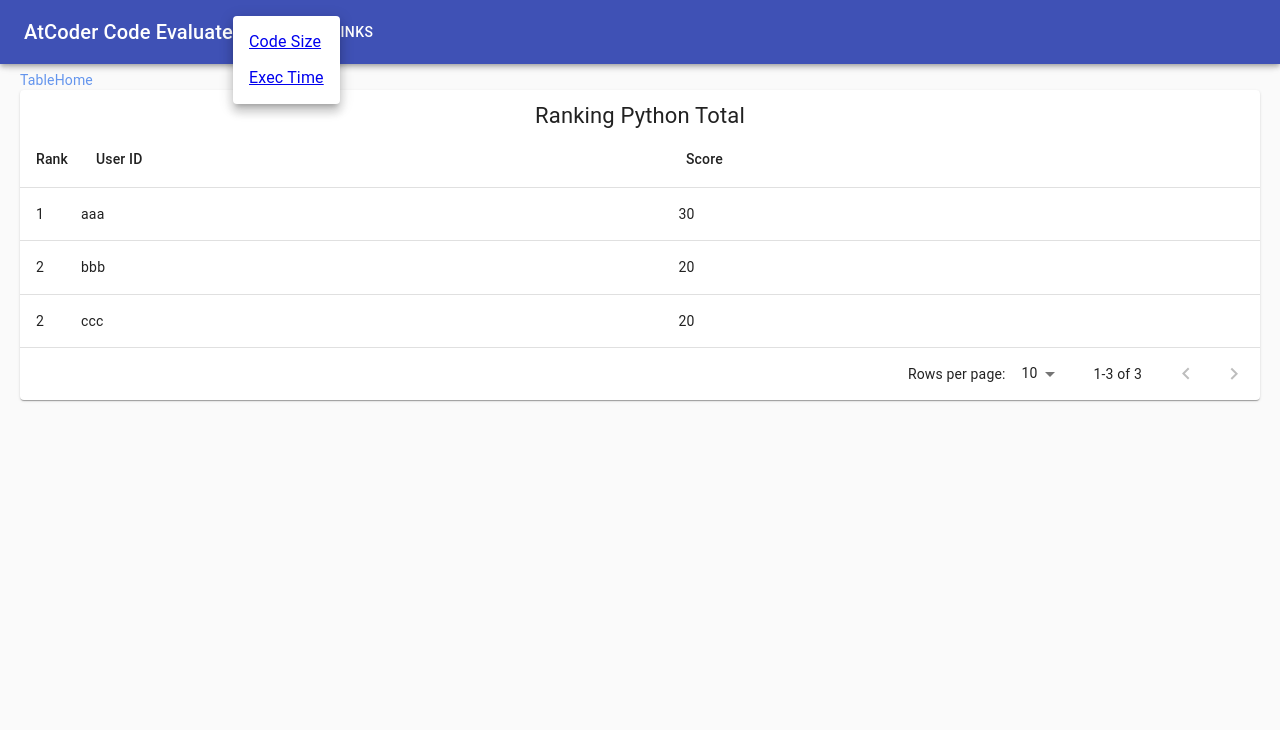
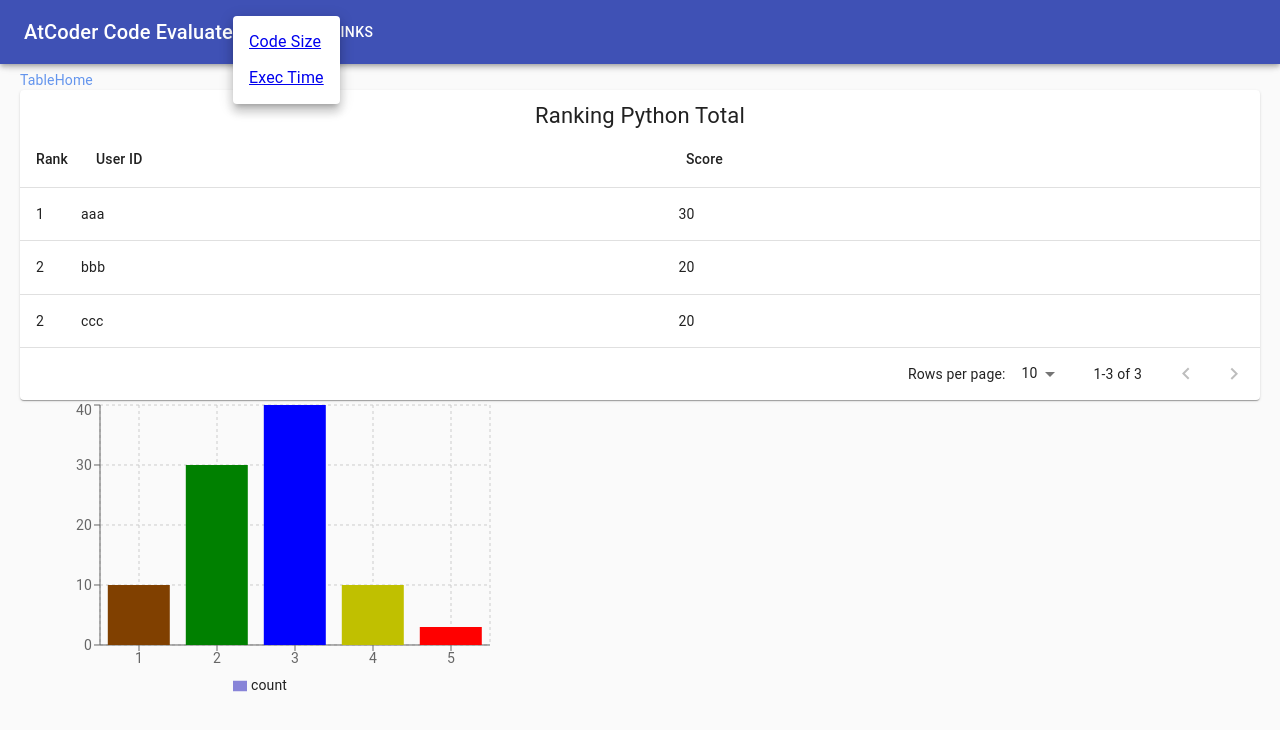
Before and after one commit to parsely1231/AtCoderCodeEvaluate, a React (Create React App) app in the folder frontend/: page /#/ranking/exectime in a window 1280 px wide. Both pictures are taken after a click on the button "RANKINGS". Shown: the top 730 px of the page. Built offline with nearby package versions, Linux system fonts and the light colour scheme.

Commit message:
create BarChart

```diff
--- a/frontend/src/App.tsx
+++ b/frontend/src/App.tsx
@@ -11,6 +11,7 @@
 import { ContestTable } from "./pages/TablePage/ContestTable"
 import { RankingTable } from "./components/Ranking"
 import { sampleData } from "./pages/RankingPage/ExecTimeRankingTable"
+import { RankingChart } from "./pages/RankingPage/BarChart"
 
 interface IdProps {
   id: string
@@ -51,6 +52,7 @@
 
             <Route exact path="/ranking/exectime">
               <RankingTable title={'Total'} ranking={sampleData} />
+              <RankingChart/>
             </Route>
 
             <Route
--- /dev/null
+++ b/frontend/src/pages/RankingPage/BarChart.tsx
@@ -0,0 +1,54 @@
+import React, { PureComponent } from 'react';
+import {
+  BarChart, Bar, Cell, XAxis, YAxis, CartesianGrid, Tooltip, Legend,
+} from 'recharts';
+
+const getData = (score: number, count: number) => {
+  return {
+    score: score,
+    count: count
+  }
+}
+
+const data = [
+  getData(1, 10),
+  getData(2, 30),
+  getData(3, 40),
+  getData(4, 10),
+  getData(5, 3)
+]
+
+const colors = (score: number): string => {
+  if (score <= 1) return "#804000";  // brown
+  else if (score <= 2) return "#008000";  // green
+  else if (score <= 3) return "#0000FF";  // blue
+  else if (score <= 4) return "#C0C000";  // yellow
+  else return "#FF0000";  // red
+}
+
+
+export const RankingChart: React.FC = () => {
+    return (
+      <BarChart
+        width={500}
+        height={300}
+        data={data}
+        margin={{
+          top: 5, right: 30, left: 20, bottom: 5,
+        }}
+      >
+        <CartesianGrid strokeDasharray="3 3" />
+        <XAxis dataKey="score" />
+        <YAxis />
+        <Tooltip />
+        <Legend />
+        <Bar dataKey="count" fill="#8884d8">
+          {
+            data.map(({ score }) => (
+              <Cell key={`cell-${score}`} fill={colors(score)} />
+            ))
+          }
+        </Bar>
+      </BarChart>
+    );
+}
```
